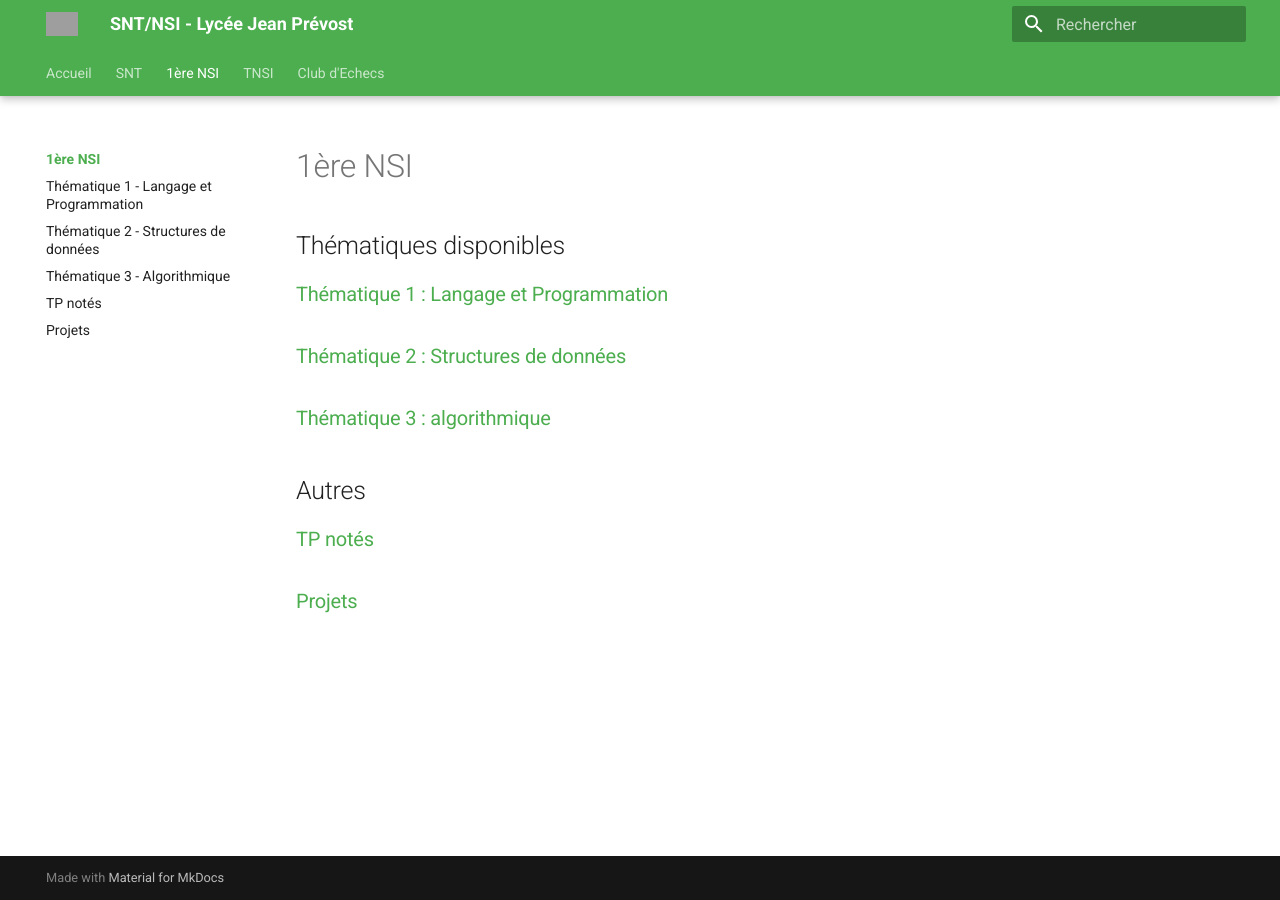
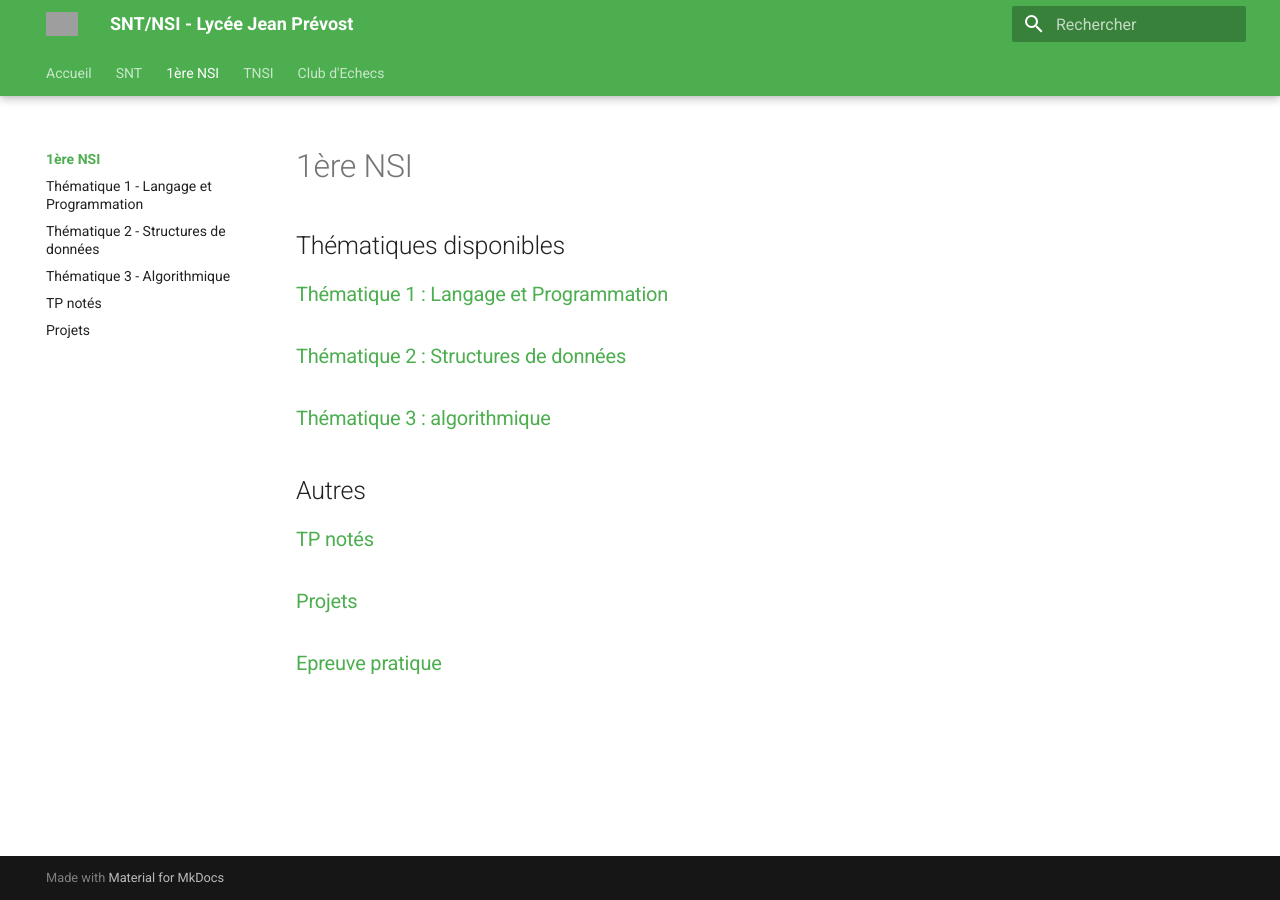
Before and after one commit to DehaisM/nsi-public, an MkDocs documentation site: the page built from docs-public/1NSI/index.md, in a window 1280 px wide. Built offline with MkDocs 1.6.1 and Material for MkDocs 9.7.7, drawn with Linux system fonts in a browser that asks for light colours; grey boxes are pictures that could not be loaded.

```diff
--- a/docs-public/1NSI/index.md
+++ b/docs-public/1NSI/index.md
@@ -13,3 +13,5 @@
 ### [TP notés](tp/index.md)
 
 ### [Projets](projet/index.md)
+
+### [Epreuve pratique](pratique/index.md)
```
Also changed, not shown: docs-public/1NSI/python/index.md (line endings or trailing spaces).
